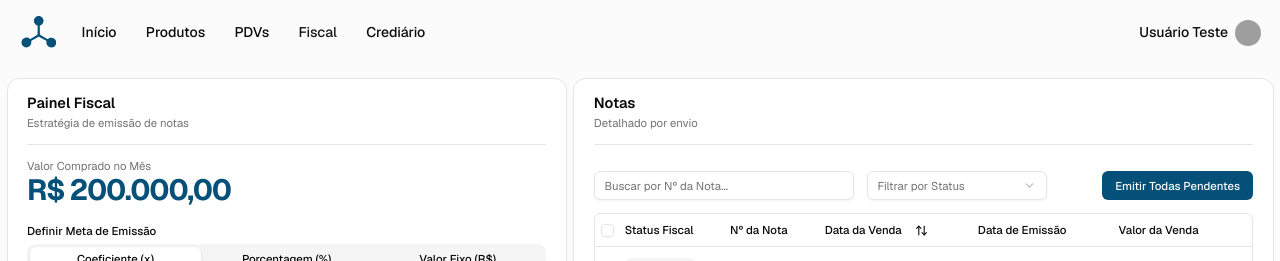
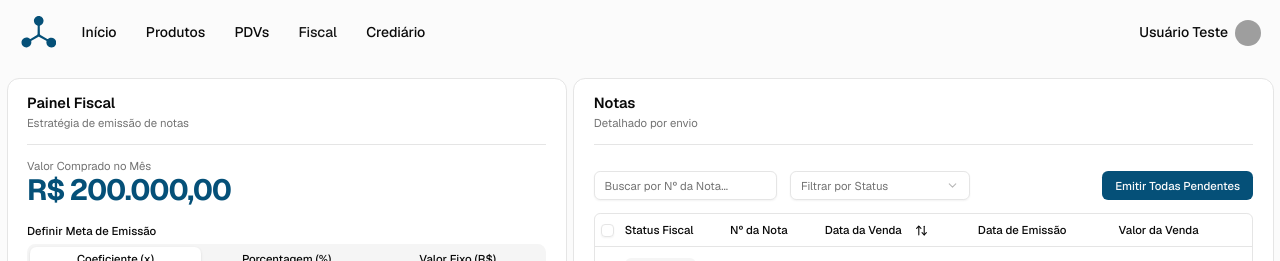
Before and after one commit to josielmaicon/Sinapse-ERP-1.1, a React (Vite) app in the folder interface/: page /fiscal in a window 1280 px wide. Shown: the top 261 px of the page. Built offline with nearby package versions, Linux system fonts and the light colour scheme; grey boxes are pictures that could not be loaded.

Commit message:
bcrypt adicionado

```diff
--- a/interface/src/components/TabelaFiscal.jsx
+++ b/interface/src/components/TabelaFiscal.jsx
@@ -111,7 +111,7 @@ export default function FiscalDataTable({ columns, data }) {
           placeholder="Buscar por Nº da Nota..."
           value={(table.getColumn("nfNumber")?.getFilterValue()) ?? ""}
           onChange={(event) => table.getColumn("nfNumber")?.setFilterValue(event.target.value)}
-          className="max-w-xs"
+          className="max-w-fit"
         />
         <Select onValueChange={(value) => table.getColumn("status")?.setFilterValue(value === 'todos' ? '' : value)}>
           <SelectTrigger className="w-[180px]">
```
